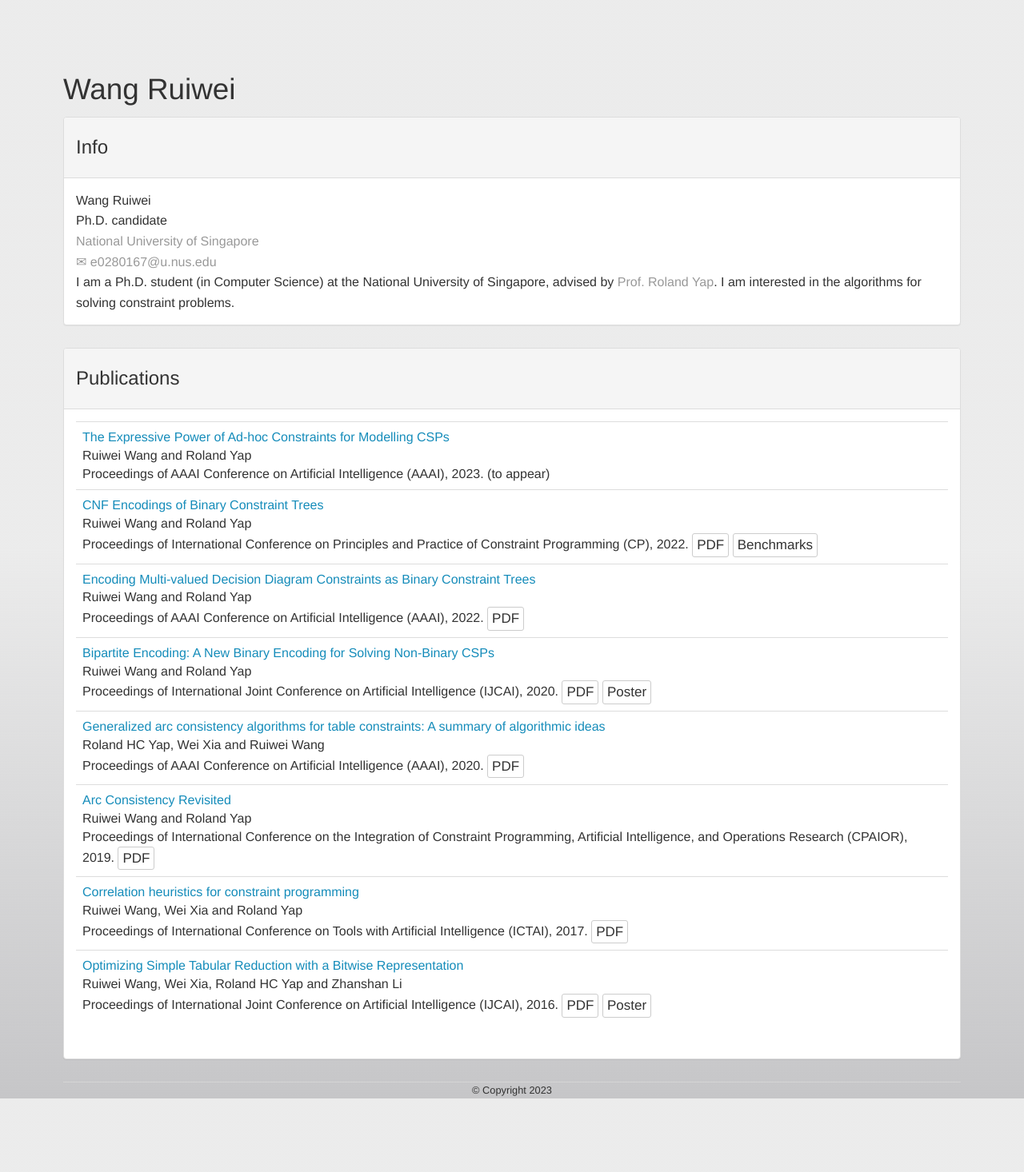
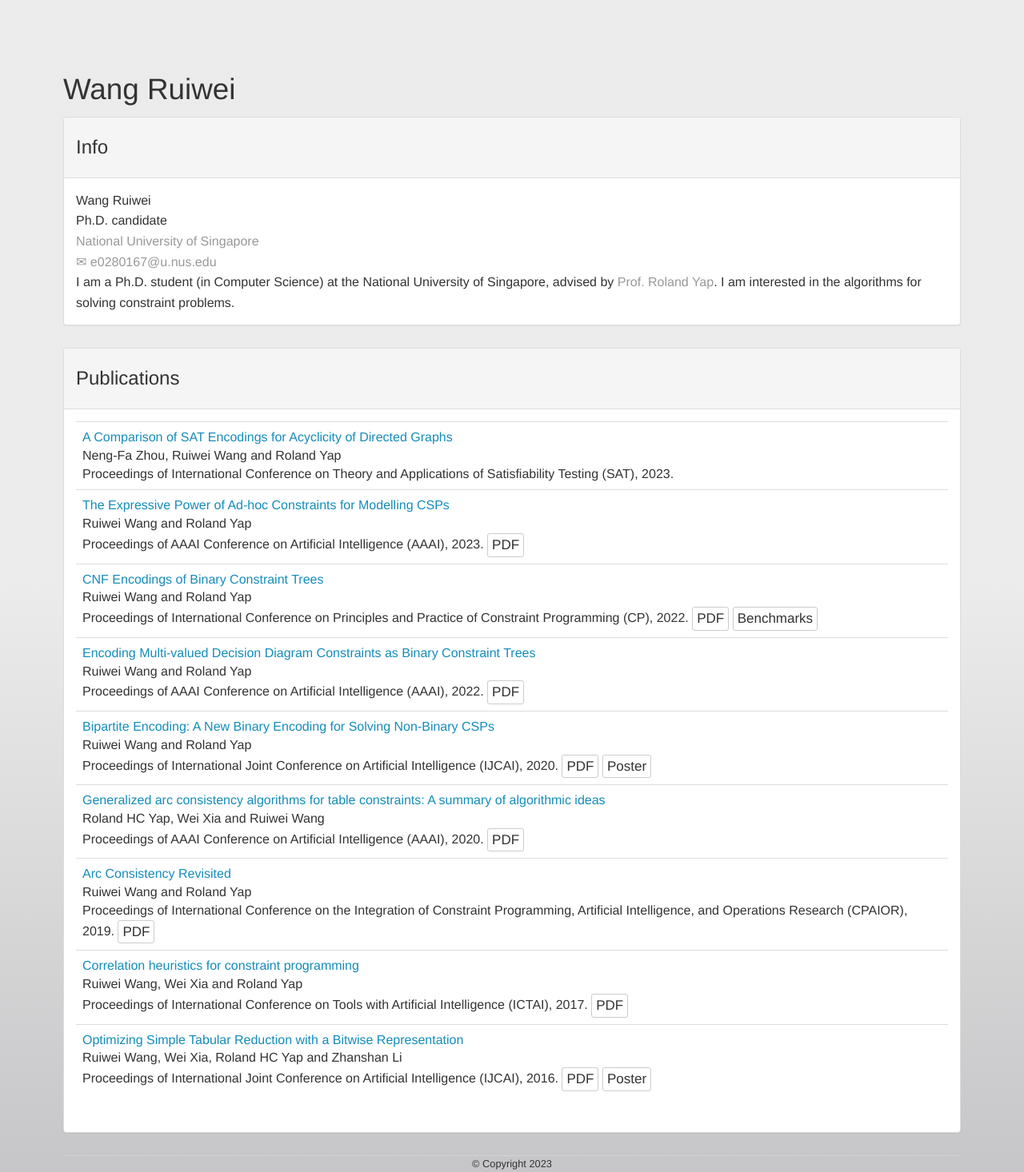
Before and after one commit to WangRuiwei/WangRuiwei.github.io, a Jekyll site: the page built from index.html, in a window 1280 px wide. Shown: the whole page at 80% size. Built offline with Jekyll 4.4.1, drawn with Linux system fonts in a browser that asks for light colours; before the commit the page ends 1374 px from its top, so only the background shows below that.

Commit message:
Update index.html

```diff
--- a/index.html
+++ b/index.html
@@ -31,6 +31,19 @@ I am interested in the algorithms for solving constraint problems.
 
 <table class="table">
 <tbody>
+
+<tr>
+<td class="publication">
+<span class="pubtitle">
+<font color="#158CBA">A Comparison of SAT Encodings for Acyclicity of Directed Graphs</font>
+</span><br />
+<span class="authors">
+Neng-Fa Zhou, Ruiwei Wang and Roland Yap
+</span><br />
+<span class="venuetype"></span><span class="venue">Proceedings of International Conference on Theory and Applications of Satisfiability Testing (SAT),</span> <span>2023</span>.
+</td>
+</tr>
+
 <tr>
 <td class="publication">
 <span class="pubtitle">
@@ -39,7 +52,8 @@ I am interested in the algorithms for solving constraint problems.
 <span class="authors">
 Ruiwei Wang and Roland Yap
 </span><br />
-<span class="venuetype"></span><span class="venue">Proceedings of AAAI Conference on Artificial Intelligence (AAAI),</span> <span>2023</span>. (to appear)
+<span class="venuetype"></span><span class="venue">Proceedings of AAAI Conference on Artificial Intelligence (AAAI),</span> <span>2023</span>.
+<button class="btn btn-default btn-xs" type="button" onClick='location.href="papers/The_Expressive_Power_of_Ad_hoc_Constraints_for_Modelling_CSPs.pdf"'>PDF</button>
 </td>
 </tr>
 
```
